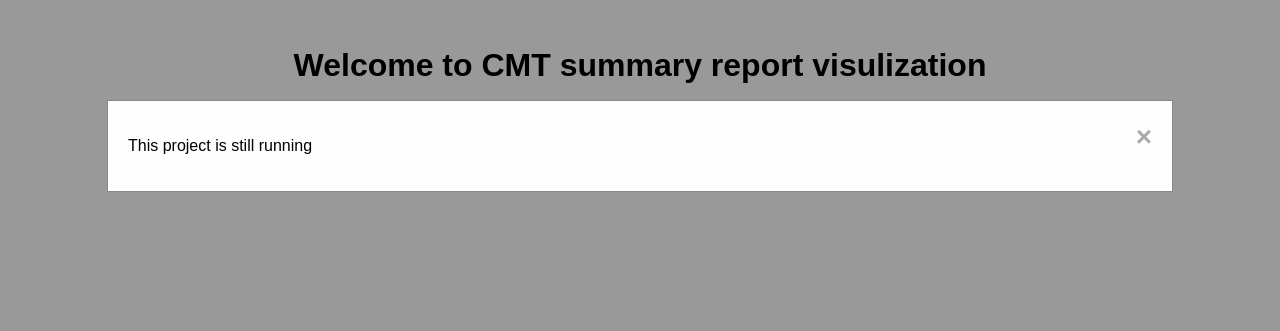
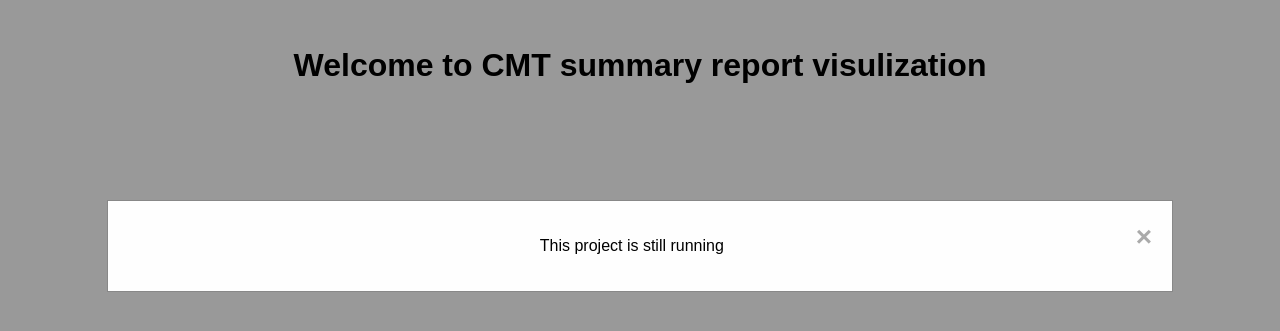
Before and after one commit to liuw888/test, a Flask app: page /test in a window 1280 px wide. Shown: the top 331 px of the page. Run offline with Flask 2, Linux system fonts and the light colour scheme.

Commit message:
Update index3.html

```diff
--- a/templates/index3.html
+++ b/templates/index3.html
@@ -10,11 +10,11 @@ body {font-family: Arial, Helvetica, sans-serif;}
   display: block; /* Hidden by default */
   position: fixed; /* Stay in place */
   z-index: 1; /* Sit on top */
-  padding-top: 100px; /* Location of the box */
+  padding-top: 200px; /* Location of the box */
   left: 0;
   top: 0;
   width: 100%; /* Full width */
-  height: 100%; /* Full height */
+  height: 150%; /* Full height */
   overflow: auto; /* Enable scroll if needed */
   background-color: rgb(0,0,0); /* Fallback color */
   background-color: rgba(0,0,0,0.4); /* Black w/ opacity */
@@ -59,7 +59,7 @@ body {font-family: Arial, Helvetica, sans-serif;}
     <!-- Modal content -->
     <div class="modal-content">
         <span class="close">&times;</span>
-        <p>This project is still running</p>
+        <p align="center">This project is still running</p>
     </div>
 
     </div>
@@ -74,13 +74,13 @@ body {font-family: Arial, Helvetica, sans-serif;}
 
     // When the user clicks on <span> (x), close the modal
     span.onclick = function() {
-    modal.style.display = "none";
+        modal.style.display = "none";
     }
 
     // When the user clicks anywhere outside of the modal, close it
     window.onclick = function(event) {
-    if (event.target == modal) {
-        modal.style.display = "none";
+        if (event.target == modal) {
+            modal.style.display = "none";
     }
     }
     </script>
```
